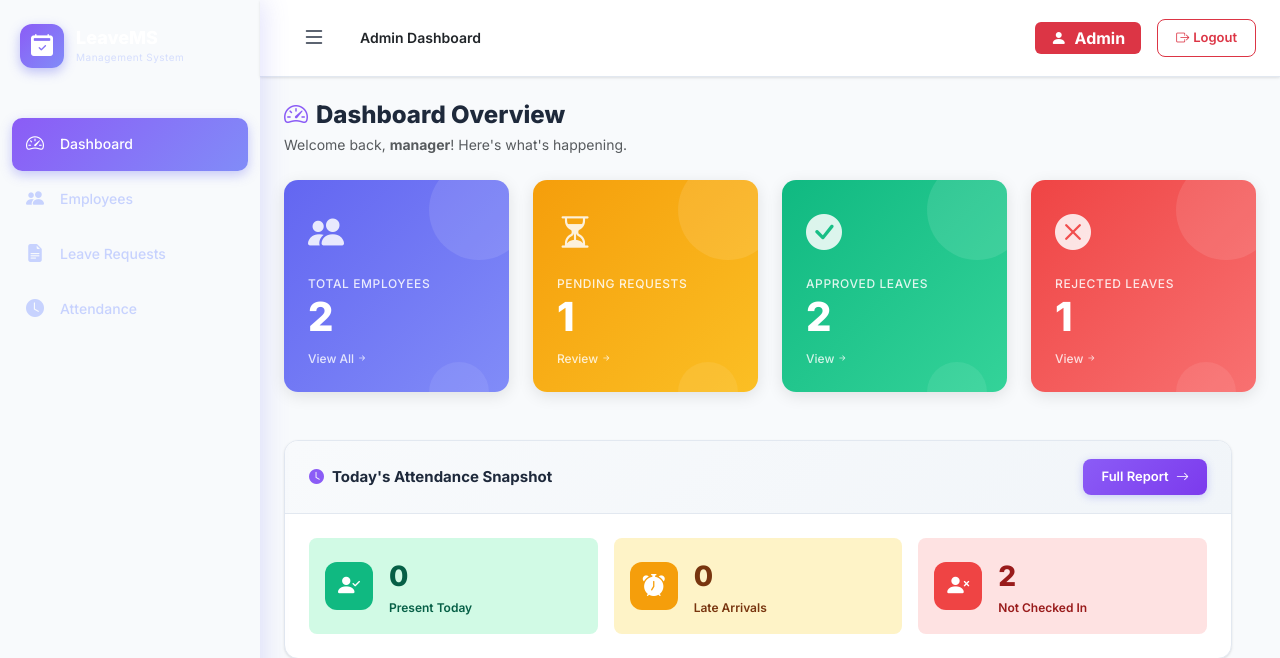
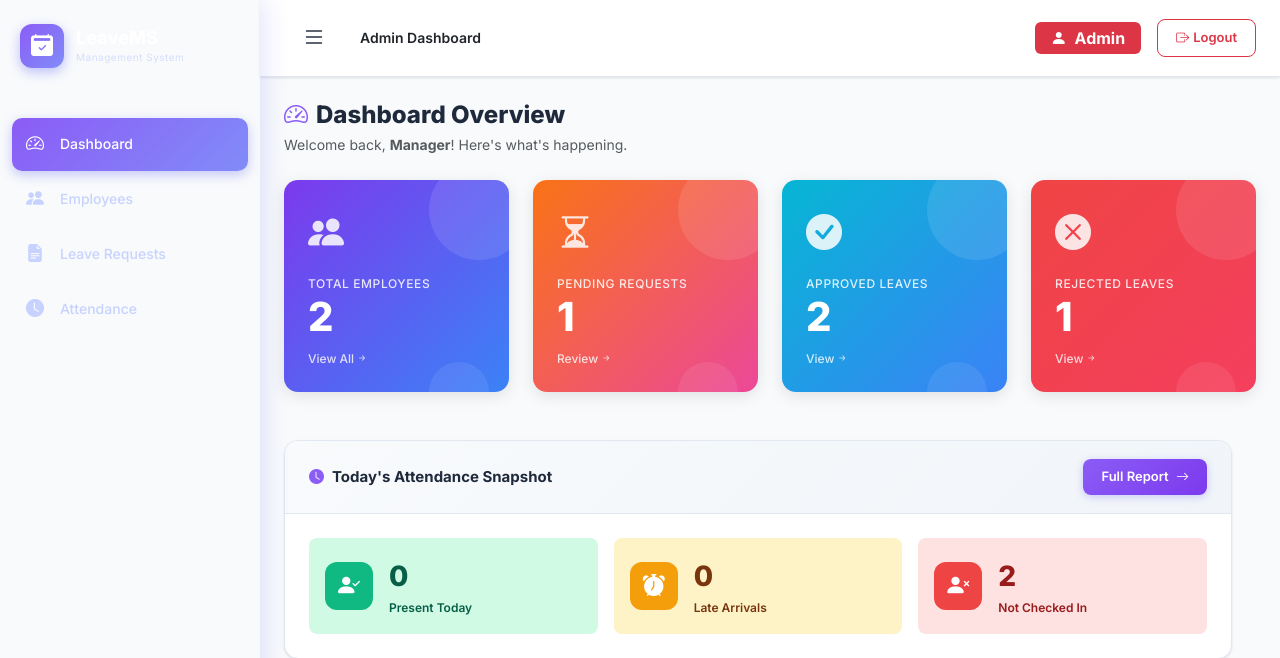
Before and after one commit to MansiBadgujar70/leave-management-system, a Flask app: page /admin/dashboard in a window 1280 px wide. Shown: the top 658 px of the page. Run offline with Flask 3, Linux system fonts and the light colour scheme; a user stored in the database is signed in; some libraries are stand-ins or nearby versions.

Commit message:
fix: correct sidebar username displaying employee full name and shift dashboard card colors to extremely attractive purple, pink, and blue gradients

```diff
--- a/static/css/style.css
+++ b/static/css/style.css
@@ -263,10 +263,12 @@ body {
 
 .stat-card:hover { transform: translateY(-4px); box-shadow: var(--shadow-lg); }
 
-.stat-card-primary  { background: linear-gradient(135deg, #6366f1 0%, #818cf8 100%); }
-.stat-card-success  { background: linear-gradient(135deg, #10b981 0%, #34d399 100%); }
-.stat-card-warning  { background: linear-gradient(135deg, #f59e0b 0%, #fbbf24 100%); }
-.stat-card-danger   { background: linear-gradient(135deg, #ef4444 0%, #f87171 100%); }
+.stat-card-primary  { background: linear-gradient(135deg, #7c3aed 0%, #3b82f6 100%); } /* Violet-Blue */
+.stat-card-success  { background: linear-gradient(135deg, #06b6d4 0%, #3b82f6 100%); } /* Cyan-Blue */
+.stat-card-warning  { background: linear-gradient(135deg, #f97316 0%, #ec4899 100%); } /* Orange-Pink */
+.stat-card-danger   { background: linear-gradient(135deg, #ef4444 0%, #f43f5e 100%); } /* Crimson-Pink */
+.stat-card-info     { background: linear-gradient(135deg, #d946ef 0%, #8b5cf6 100%); } /* Magenta-Violet */
+
 
 .stat-icon {
   font-size: 36px;
@@ -913,10 +915,7 @@ code.text-primary { background: var(--primary-light); padding: 2px 8px; border-r
 .card-custom { animation: fadeInUp .4s ease both; }
 .stat-card   { animation: fadeInUp .35s ease both; }
 
-/* ═══════════════════════════════════════════════════════════
-   INFO STAT CARD (teal)
-   ═══════════════════════════════════════════════════════════ */
-.stat-card-info { background: linear-gradient(135deg, #0ea5e9 0%, #38bdf8 100%); }
+
 
 /* ═══════════════════════════════════════════════════════════
    ATTENDANCE WIDGET
--- a/templates/admin_dashboard.html
+++ b/templates/admin_dashboard.html
@@ -9,7 +9,7 @@
   <h2 class="page-title">
     <i class="bi bi-speedometer2 me-2 text-primary"></i>Dashboard Overview
   </h2>
-  <p class="page-subtitle text-muted">Welcome back, <strong>{{ current_user.username }}</strong>! Here's what's happening.</p>
+  <p class="page-subtitle text-muted">Welcome back, <strong>{{ current_user.username | capitalize }}</strong>! Here's what's happening.</p>
 </div>
 
 <!-- ── STAT CARDS ──────────────────────────────────────────────────────────── -->
--- a/templates/base.html
+++ b/templates/base.html
@@ -120,10 +120,20 @@
     <div class="sidebar-footer">
       <div class="sidebar-user">
         <div class="user-avatar">
-          {{ current_user.username[0].upper() }}
+          {% if current_user.role == 'employee' and current_user.employee %}
+            {{ current_user.employee.full_name[0].upper() }}
+          {% else %}
+            {{ current_user.username[0].upper() }}
+          {% endif %}
         </div>
         <div class="user-info">
-          <span class="user-name">{{ current_user.username }}</span>
+          <span class="user-name">
+            {% if current_user.role == 'employee' and current_user.employee %}
+              {{ current_user.employee.full_name }}
+            {% else %}
+              {{ current_user.username | capitalize }}
+            {% endif %}
+          </span>
           <span class="user-role badge-role-{{ current_user.role }}">
             {{ current_user.role | capitalize }}
           </span>
```
